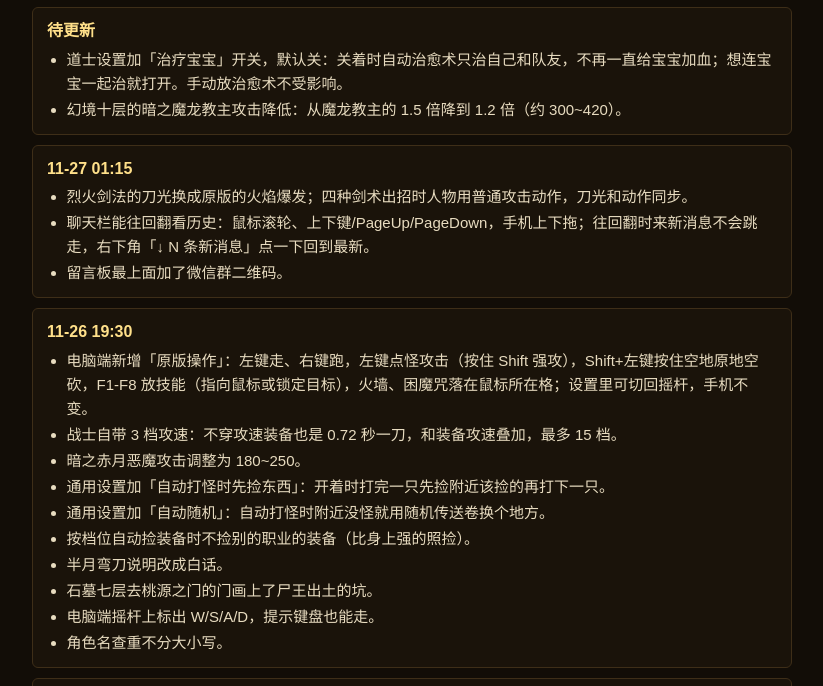
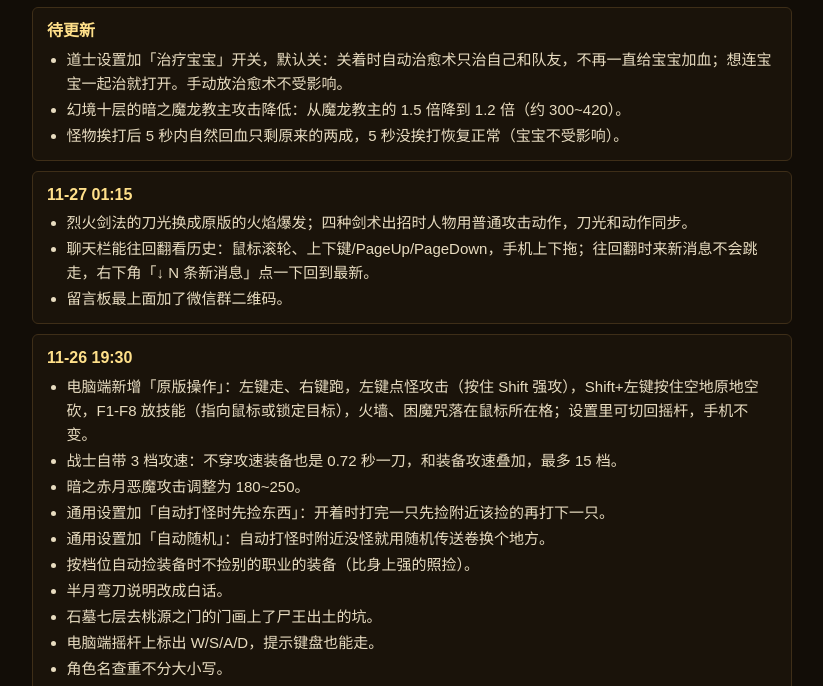
Before and after one commit to liewhite/mir-web, a plain HTML site: page scala/client/web/changelog.html in a window 1280 px wide. Shown: the part 45-731 px from the top of the page, without its empty margins (228-1051 px from the left). Drawn offline with Linux system fonts and the light colour scheme.

Commit message:
怪物挨打后 5 秒内自然回血只剩 20%（#1376）

```diff
--- a/scala/client/web/changelog.html
+++ b/scala/client/web/changelog.html
@@ -43,6 +43,7 @@ li { margin: 2px 0; }
     <ul>
       <li>道士设置加「治疗宝宝」开关，默认关：关着时自动治愈术只治自己和队友，不再一直给宝宝加血；想连宝宝一起治就打开。手动放治愈术不受影响。</li>
       <li>幻境十层的暗之魔龙教主攻击降低：从魔龙教主的 1.5 倍降到 1.2 倍（约 300~420）。</li>
+      <li>怪物挨打后 5 秒内自然回血只剩原来的两成，5 秒没挨打恢复正常（宝宝不受影响）。</li>
     </ul>
   </section>
 
```
Also changed, not shown: 4 other files.
